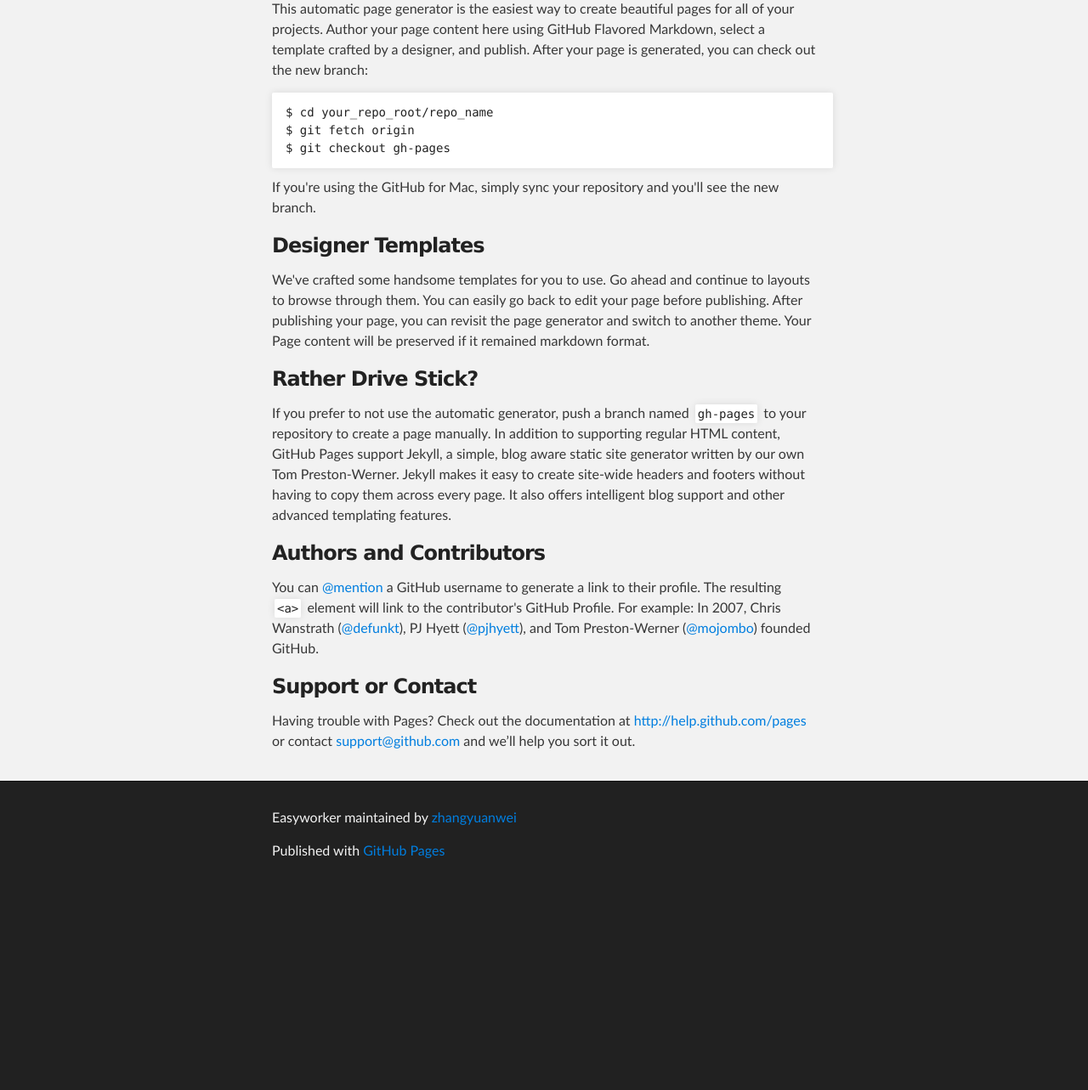
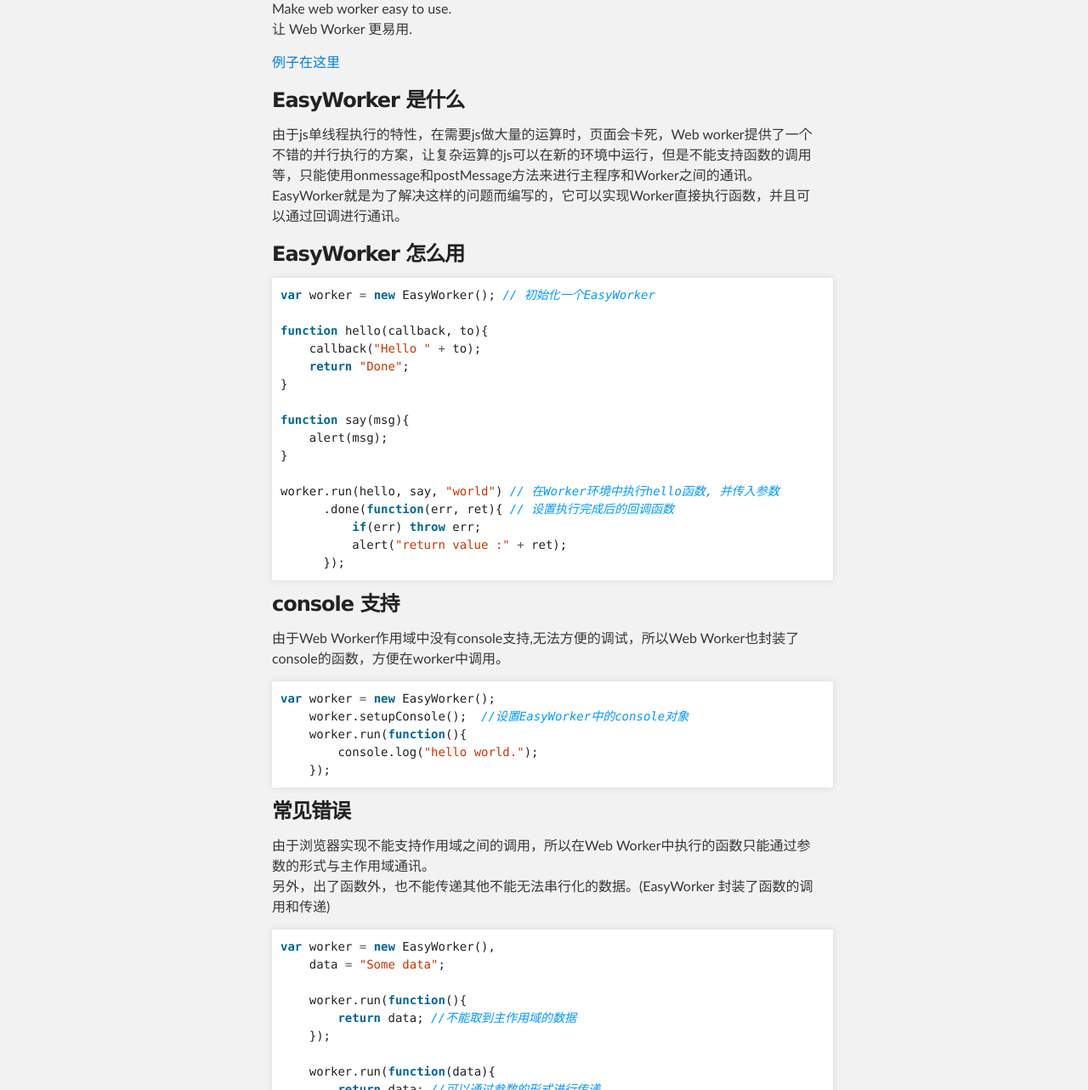
Before and after one commit to zhangyuanwei/EasyWorker, a plain HTML site: page index.html in a window 1280 px wide. Shown: the part 308-1591 px from the top of the page at 85% size. Before the commit the page ends 1356 px from the top, so only its background shows below. Drawn offline with Linux system fonts and the light colour scheme.

```diff
--- a/index.html
+++ b/index.html
@@ -31,32 +31,89 @@
     <!-- MAIN CONTENT -->
     <div id="main_content_wrap" class="outer">
       <section id="main_content" class="inner">
-        <h3>Welcome to GitHub Pages.</h3>
+        <h3>EasyWorker</h3>
 
-<p>This automatic page generator is the easiest way to create beautiful pages for all of your projects. Author your page content here using GitHub Flavored Markdown, select a template crafted by a designer, and publish. After your page is generated, you can check out the new branch:</p>
+<p>Make web worker easy to use.<br>
+让 Web Worker 更易用.  </p>
 
-<pre><code>$ cd your_repo_root/repo_name
-$ git fetch origin
-$ git checkout gh-pages
-</code></pre>
+<p><a href="http://zhangyuanwei.github.io/EasyWorker/demo.html">例子在这里</a></p>
 
-<p>If you're using the GitHub for Mac, simply sync your repository and you'll see the new branch.</p>
+<h3>EasyWorker 是什么</h3>
 
-<h3>Designer Templates</h3>
+<p>由于js单线程执行的特性，在需要js做大量的运算时，页面会卡死，Web worker提供了一个不错的并行执行的方案，让复杂运算的js可以在新的环境中运行，但是不能支持函数的调用等，只能使用onmessage和postMessage方法来进行主程序和Worker之间的通讯。EasyWorker就是为了解决这样的问题而编写的，它可以实现Worker直接执行函数，并且可以通过回调进行通讯。</p>
 
-<p>We've crafted some handsome templates for you to use. Go ahead and continue to layouts to browse through them. You can easily go back to edit your page before publishing. After publishing your page, you can revisit the page generator and switch to another theme. Your Page content will be preserved if it remained markdown format.</p>
+<h3>EasyWorker 怎么用</h3>
 
-<h3>Rather Drive Stick?</h3>
+<div class="highlight"><pre><span class="kd">var</span> <span class="nx">worker</span> <span class="o">=</span> <span class="k">new</span> <span class="nx">EasyWorker</span><span class="p">();</span> <span class="c1">// 初始化一个EasyWorker</span>
 
-<p>If you prefer to not use the automatic generator, push a branch named <code>gh-pages</code> to your repository to create a page manually. In addition to supporting regular HTML content, GitHub Pages support Jekyll, a simple, blog aware static site generator written by our own Tom Preston-Werner. Jekyll makes it easy to create site-wide headers and footers without having to copy them across every page. It also offers intelligent blog support and other advanced templating features.</p>
+<span class="kd">function</span> <span class="nx">hello</span><span class="p">(</span><span class="nx">callback</span><span class="p">,</span> <span class="nx">to</span><span class="p">){</span>
+    <span class="nx">callback</span><span class="p">(</span><span class="s2">"Hello "</span> <span class="o">+</span> <span class="nx">to</span><span class="p">);</span>
+    <span class="k">return</span> <span class="s2">"Done"</span><span class="p">;</span>
+<span class="p">}</span>
 
-<h3>Authors and Contributors</h3>
+<span class="kd">function</span> <span class="nx">say</span><span class="p">(</span><span class="nx">msg</span><span class="p">){</span>
+    <span class="nx">alert</span><span class="p">(</span><span class="nx">msg</span><span class="p">);</span>
+<span class="p">}</span>
 
-<p>You can <a href="https://github.com/blog/821" class="user-mention">@mention</a> a GitHub username to generate a link to their profile. The resulting <code>&lt;a&gt;</code> element will link to the contributor's GitHub Profile. For example: In 2007, Chris Wanstrath (<a href="https://github.com/defunkt" class="user-mention">@defunkt</a>), PJ Hyett (<a href="https://github.com/pjhyett" class="user-mention">@pjhyett</a>), and Tom Preston-Werner (<a href="https://github.com/mojombo" class="user-mention">@mojombo</a>) founded GitHub.</p>
+<span class="nx">worker</span><span class="p">.</span><span class="nx">run</span><span class="p">(</span><span class="nx">hello</span><span class="p">,</span> <span class="nx">say</span><span class="p">,</span> <span class="s2">"world"</span><span class="p">)</span> <span class="c1">// 在Worker环境中执行hello函数, 并传入参数</span>
+      <span class="p">.</span><span class="nx">done</span><span class="p">(</span><span class="kd">function</span><span class="p">(</span><span class="nx">err</span><span class="p">,</span> <span class="nx">ret</span><span class="p">){</span> <span class="c1">// 设置执行完成后的回调函数</span>
+          <span class="k">if</span><span class="p">(</span><span class="nx">err</span><span class="p">)</span> <span class="k">throw</span> <span class="nx">err</span><span class="p">;</span>
+          <span class="nx">alert</span><span class="p">(</span><span class="s2">"return value :"</span> <span class="o">+</span> <span class="nx">ret</span><span class="p">);</span>
+      <span class="p">});</span>
+</pre></div>
 
-<h3>Support or Contact</h3>
+<h3>console 支持</h3>
 
-<p>Having trouble with Pages? Check out the documentation at <a href="http://help.github.com/pages">http://help.github.com/pages</a> or contact <a href="mailto:support@github.com">support@github.com</a> and we’ll help you sort it out.</p>
+<p>由于Web Worker作用域中没有console支持,无法方便的调试，所以Web Worker也封装了console的函数，方便在worker中调用。</p>
+
+<div class="highlight"><pre><span class="kd">var</span> <span class="nx">worker</span> <span class="o">=</span> <span class="k">new</span> <span class="nx">EasyWorker</span><span class="p">();</span>
+    <span class="nx">worker</span><span class="p">.</span><span class="nx">setupConsole</span><span class="p">();</span>  <span class="c1">//设置EasyWorker中的console对象</span>
+    <span class="nx">worker</span><span class="p">.</span><span class="nx">run</span><span class="p">(</span><span class="kd">function</span><span class="p">(){</span>
+        <span class="nx">console</span><span class="p">.</span><span class="nx">log</span><span class="p">(</span><span class="s2">"hello world."</span><span class="p">);</span>
+    <span class="p">});</span>
+</pre></div>
+
+<h3>常见错误</h3>
+
+<p>由于浏览器实现不能支持作用域之间的调用，所以在Web Worker中执行的函数只能通过参数的形式与主作用域通讯。<br>
+另外，出了函数外，也不能传递其他不能无法串行化的数据。(EasyWorker 封装了函数的调用和传递)</p>
+
+<div class="highlight"><pre><span class="kd">var</span> <span class="nx">worker</span> <span class="o">=</span> <span class="k">new</span> <span class="nx">EasyWorker</span><span class="p">(),</span>
+    <span class="nx">data</span> <span class="o">=</span> <span class="s2">"Some data"</span><span class="p">;</span>
+
+    <span class="nx">worker</span><span class="p">.</span><span class="nx">run</span><span class="p">(</span><span class="kd">function</span><span class="p">(){</span>
+        <span class="k">return</span> <span class="nx">data</span><span class="p">;</span> <span class="c1">//不能取到主作用域的数据</span>
+    <span class="p">});</span>
+
+    <span class="nx">worker</span><span class="p">.</span><span class="nx">run</span><span class="p">(</span><span class="kd">function</span><span class="p">(</span><span class="nx">data</span><span class="p">){</span>
+        <span class="k">return</span> <span class="nx">data</span><span class="p">;</span> <span class="c1">//可以通过参数的形式进行传递</span>
+    <span class="p">},</span> <span class="nx">data</span><span class="p">);</span>
+
+    <span class="nx">worker</span><span class="p">.</span><span class="nx">run</span><span class="p">(</span><span class="kd">function</span><span class="p">(</span><span class="nx">element</span><span class="p">){</span>
+        <span class="nx">element</span><span class="p">.</span><span class="nx">innerHTML</span> <span class="o">=</span> <span class="s2">"hello"</span><span class="p">;</span>
+    <span class="p">},</span> <span class="nb">document</span><span class="p">.</span><span class="nx">getElementById</span><span class="p">(</span><span class="s2">"id"</span><span class="p">));</span> <span class="c1">// Element不能通过参数传递</span>
+
+    <span class="nx">worker</span><span class="p">.</span><span class="nx">run</span><span class="p">(</span><span class="kd">function</span><span class="p">(</span><span class="nx">callback</span><span class="p">){</span>
+        <span class="nx">callback</span><span class="p">(</span><span class="s2">"hello"</span><span class="p">);</span>
+    <span class="p">},</span> <span class="kd">function</span><span class="p">(</span><span class="nx">html</span><span class="p">){</span>
+        <span class="nb">document</span><span class="p">.</span><span class="nx">getElementById</span><span class="p">(</span><span class="s2">"id"</span><span class="p">).</span><span class="nx">innerHTML</span> <span class="o">=</span> <span class="nx">html</span><span class="p">;</span> <span class="c1">// 可以通过回调的方式来实现</span>
+    <span class="p">});</span>
+</pre></div>
+
+<h3>跨域问题</h3>
+
+<p>由于EasyWorker默认使用Blob来创建Web Worker中的代码，所以当在Worker执行的函数中使用AJAX或者importScripts时，会产生跨域问题，您可以通过指定Web worker脚本地址来解决</p>
+
+<div class="highlight"><pre><span class="kd">var</span> <span class="nx">worker</span> <span class="o">=</span> <span class="k">new</span> <span class="nx">EasyWorker</span><span class="p">();</span>
+    <span class="nx">worker</span><span class="p">.</span><span class="nx">run</span><span class="p">(</span><span class="kd">function</span><span class="p">(){</span>
+        <span class="nx">importScripts</span><span class="p">(</span><span class="s2">"somescript.js"</span><span class="p">);</span> <span class="c1">//会产生跨域问题</span>
+    <span class="p">});</span>
+
+    <span class="nx">worker</span> <span class="o">=</span> <span class="k">new</span> <span class="nx">EasyWorker</span><span class="p">(</span><span class="s2">"EasyWorker.js"</span><span class="p">);</span> <span class="c1">//指定EasyWorker库地址</span>
+    <span class="nx">worker</span><span class="p">.</span><span class="nx">run</span><span class="p">(</span><span class="kd">function</span><span class="p">(){</span>
+        <span class="nx">importScripts</span><span class="p">(</span><span class="s2">"somescript.js"</span><span class="p">);</span> <span class="c1">//这样就不会有问题了</span>
+    <span class="p">});</span>
+</pre></div>
       </section>
     </div>
 
```
Also changed, not shown: params.json (+1 -1 lines).
